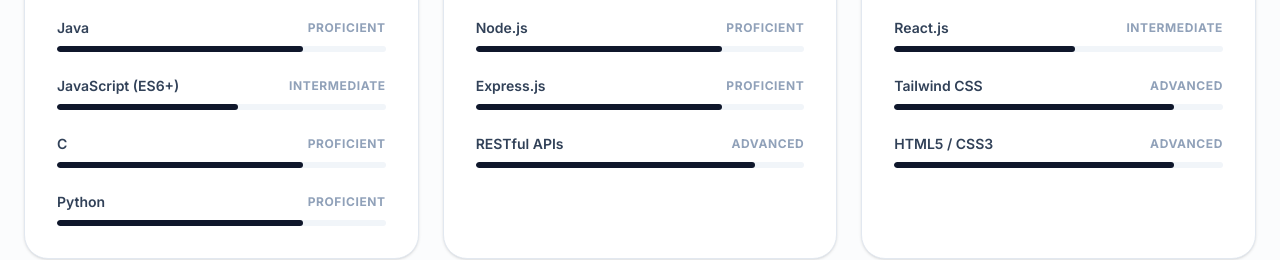
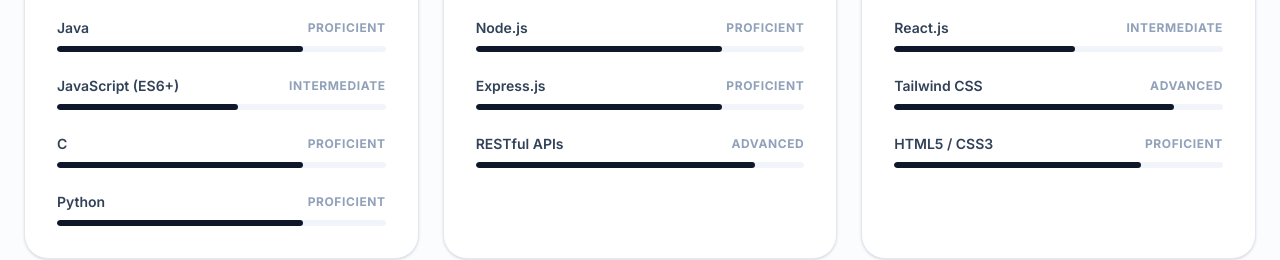
Before and after one commit to vidyanshshukla26-oss/Personal-Portfolio, a React (Vite) app: page / in a window 1280 px wide. Shown: the part 1680-1940 px from the top of the page. Built offline with nearby package versions, Linux system fonts and the light colour scheme.

Commit message:
Refine portfolio details

```diff
--- a/src/App.tsx
+++ b/src/App.tsx
@@ -55,7 +55,7 @@
       skills: [
         { name: "React.js", level: "Intermediate" },
         { name: "Tailwind CSS", level: "Advanced" },
-        { name: "HTML5 / CSS3", level: "Advanced" }
+        { name: "HTML5 / CSS3", level: "Proficient" }
       ]
     },
     {
```
